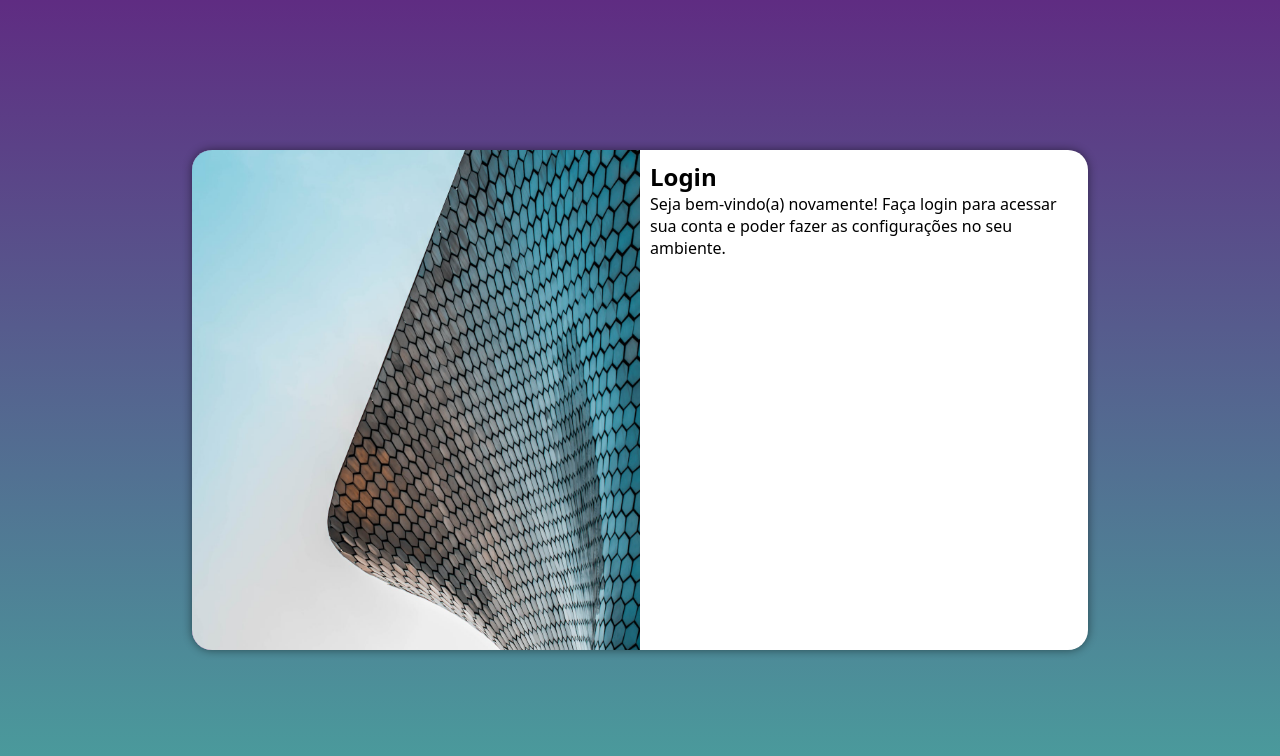
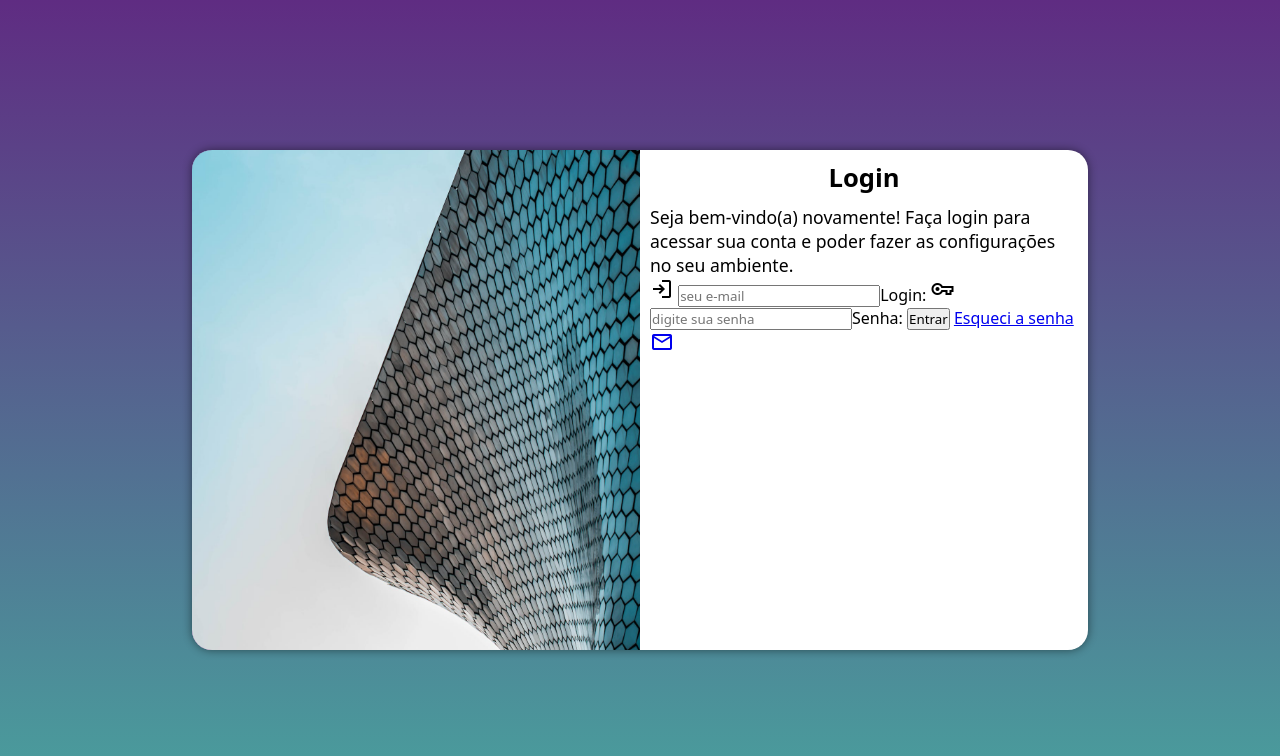
Before and after one commit to cristhoferb/projeto-login, a plain HTML site: page index.html in a window 1280 px wide. Drawn offline with nearby package versions, Linux system fonts and the light colour scheme.

Commit message:
formulario

```diff
--- a/estilos/media-query.css
+++ b/estilos/media-query.css
@@ -21,6 +21,16 @@
         float: right;
         width: 60%;
     }
+
+    div#formulario h1 {
+        text-align: center;
+        margin-bottom: 10px;
+        font-size: 1.4em;
+    }
+
+    div#formulario p {
+        font-size: 1em;
+    }
 }
 
 @media screen and (min-width: 992px) and (max-width: 1200px) {
@@ -43,6 +53,16 @@
     section#login div#formulario {
         float: right;
         width: 60%;
+    }
+
+    div#formulario h1 {
+        text-align: center;
+        margin-bottom: 10px;
+        font-size: 1.6em;
+    }
+
+    div#formulario p {
+        font-size: 1.1em;
     }
 }
 
@@ -68,4 +88,14 @@
         float: right;
         width: 50%;
     }
+
+    div#formulario h1 {
+        text-align: center;
+        margin-bottom: 10px;
+        font-size: 1.6em;
+    }
+
+    div#formulario p {
+        font-size: 1.1em;
+    }
 }
--- a/estilos/style.css
+++ b/estilos/style.css
@@ -37,7 +37,7 @@ section#login {
     overflow: hidden;
     box-shadow: 0px 0px 10px rgba(0, 0, 0, 0.486);
 
-    transition: width .5s, height .5s;
+    transition: width .2s, height .2s;
     transition-timing-function: ease;
 }
 
@@ -52,3 +52,12 @@ section#login div#formulario {
     display: block;
     padding: 10px;
 }
+
+div#formulario h1 {
+    text-align: center;
+    margin-bottom: 10px;
+}
+
+div#formulario p {
+    font-size: .8em;
+}
--- a/index.html
+++ b/index.html
@@ -6,6 +6,7 @@
     <title>Projeto Login</title>
     <link rel="stylesheet" href="estilos/style.css">
     <link rel="stylesheet" href="estilos/media-query.css">
+    <link rel="stylesheet" href="https://fonts.googleapis.com/css2?family=Material+Symbols+Outlined:opsz,wght,FILL,GRAD@20..48,100..700,0..1,-50..200" />
 </head>
 <body>
     <main>
@@ -16,8 +17,20 @@
             <div id="formulario">
                 <h1>Login</h1>
                 <p>Seja bem-vindo(a) novamente! Faça login para acessar sua conta e poder fazer as configurações no seu ambiente. </p>
-                <form action="login.php" method="post">
-
+                <form action="login.php" method="post" autocomplete="on">
+                    <div class="campo">
+                        <span class="material-symbols-outlined">
+                            login
+                        </span>
+                        <input type="email" name="login" id="ilogin" autocomplete="email" maxlength="30" placeholder="seu e-mail" required><label for="ilogin">Login:</label>
+                        <span class="material-symbols-outlined">
+                            vpn_key
+                        </span>
+                        <input type="password" name="Senha" id="isenha" autocomplete="current-password" minlength="8" placeholder="digite sua senha" required><label for="isenha">Senha:</label>
+                        <input type="submit" value="Entrar">
+                        <a href="esqueci.html">Esqueci a senha <span class="material-symbols-outlined">
+                            mail</span></a>
+                    </div>
                 </form>
             </div>
         </section>
```
